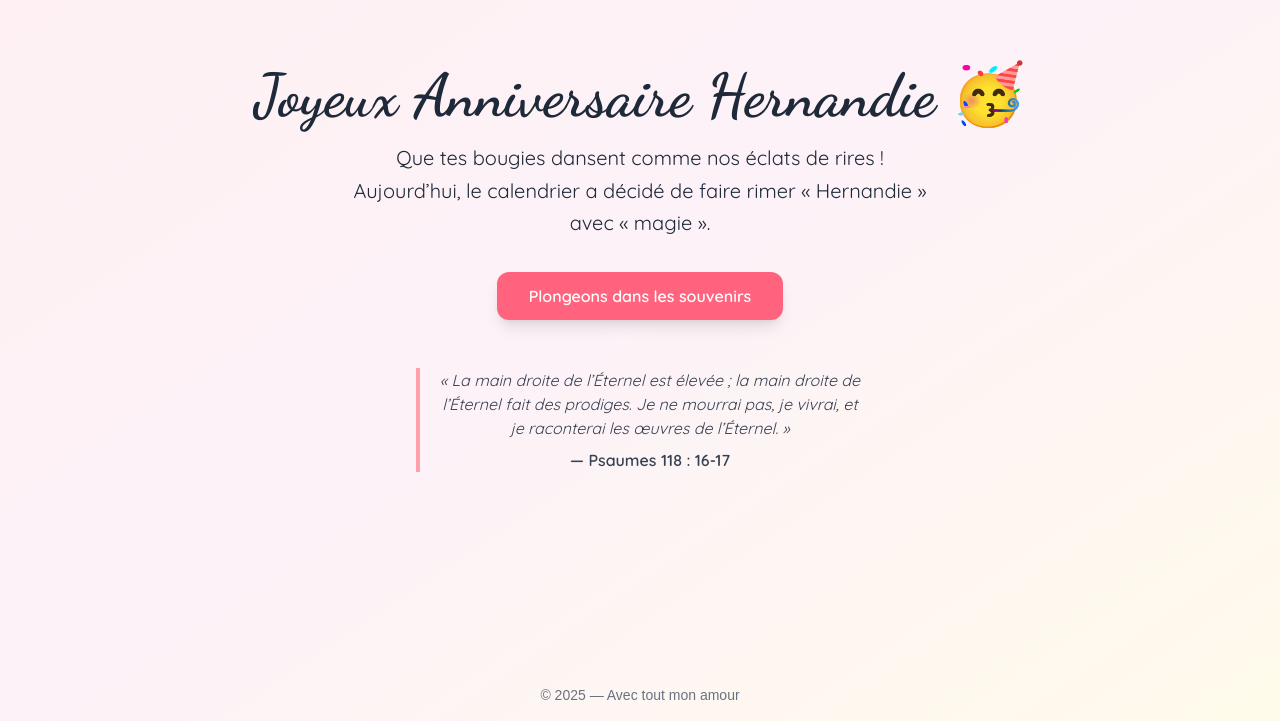
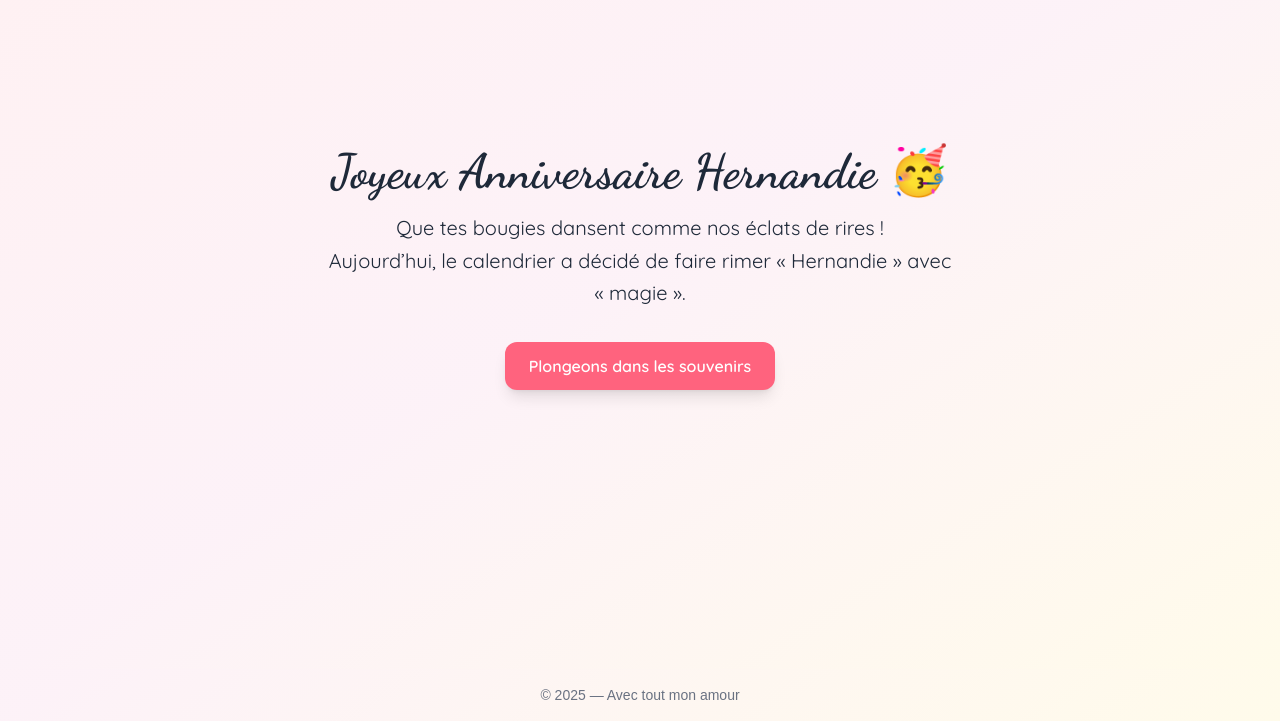
Before and after one commit to PPRIAM/cadeau, a Next.js app: page / in a window 1280 px wide. Shown: the part 131-852 px from the top of the page. Built offline with nearby package versions, Linux system fonts and the light colour scheme.

Commit message:
Update index.tsx

```diff
--- a/pages/index.tsx
+++ b/pages/index.tsx
@@ -17,34 +17,32 @@ export default function Home() {
       {/* bg-gradient pour toute la page */}
       <div className="min-h-screen bg-gradient-to-br from-rose-50 via-pink-50 to-amber-50 text-gray-800">
         {/* Conteneur central fluide */}
-        <main className={`mx-auto max-w-screen-lg px-4 sm:px-6 lg:px-8 flex flex-col items-center justify-center min-h-screen ${quicksand.className}`}>
-          {/* Héros */}
-          <section className="w-full text-center">
-            <h1 className={`text-4xl sm:text-5xl lg:text-6xl font-bold mb-4 ${dancing.className}`}>
-              Joyeux&nbsp;Anniversaire&nbsp;<span className="whitespace-nowrap">Hernandie&nbsp;🥳</span>
+        <main
+  className={`min-h-screen flex flex-col items-center justify-center
+  bg-gradient-to-br from-rose-50 via-pink-50 to-amber-50
+  text-gray-800 px-4 sm:px-6 ${quicksand.className}`}
+>
+  <section className="w-full max-w-screen-sm text-center">
+    <h1 className={`text-4xl sm:text-5xl font-bold mb-4 break-words ${dancing.className}`}>
+      Joyeux Anniversaire Hernandie 🥳
     </h1>
 
-            <p className="mx-auto mb-8 leading-relaxed text-lg sm:text-xl max-w-xl">
-              Que tes bougies dansent comme nos éclats&nbsp;de&nbsp;rires&nbsp;!<br />
-              Aujourd’hui, le calendrier a décidé de faire rimer&nbsp;« Hernandie » avec&nbsp;« magie ».
+    <p className="mb-8 text-lg sm:text-xl leading-relaxed px-2">
+      Que tes bougies dansent comme nos éclats de rires !<br />
+      Aujourd’hui, le calendrier a décidé de faire rimer « Hernandie » avec « magie ».
     </p>
 
-            {/* Bouton responsive */}
     <Link
       href="/gallery"
-              className="inline-block bg-rose-400 hover:bg-rose-500 text-white font-semibold py-3 px-6 sm:px-8 rounded-xl shadow-lg transition-transform hover:scale-105"
+      className="inline-block bg-rose-400 hover:bg-rose-500 text-white
+      font-semibold py-3 px-6 rounded-xl shadow-lg
+      transition-transform hover:scale-105"
     >
       Plongeons dans les souvenirs
     </Link>
   </section>
+</main>
 
-          {/* Citation biblique */}
-          <blockquote className="mt-12 max-w-md text-center italic text-gray-700 border-l-4 border-rose-300 pl-4">
-            « La main droite de l’Éternel est élevée ; la main droite de l’Éternel fait des prodiges.
-            Je ne mourrai pas, je vivrai, et je raconterai les œuvres de l’Éternel. »
-            <span className="not-italic font-semibold block mt-2">— Psaumes 118 : 16-17</span>
-          </blockquote>
-        </main>
 
         {/* Footer fixé en bas sur mobile, en flux normal sur grand écran */}
         <footer className="w-full text-center py-4 text-sm text-gray-500">
```
Lines whose indentation alone changed are shown as unchanged.
